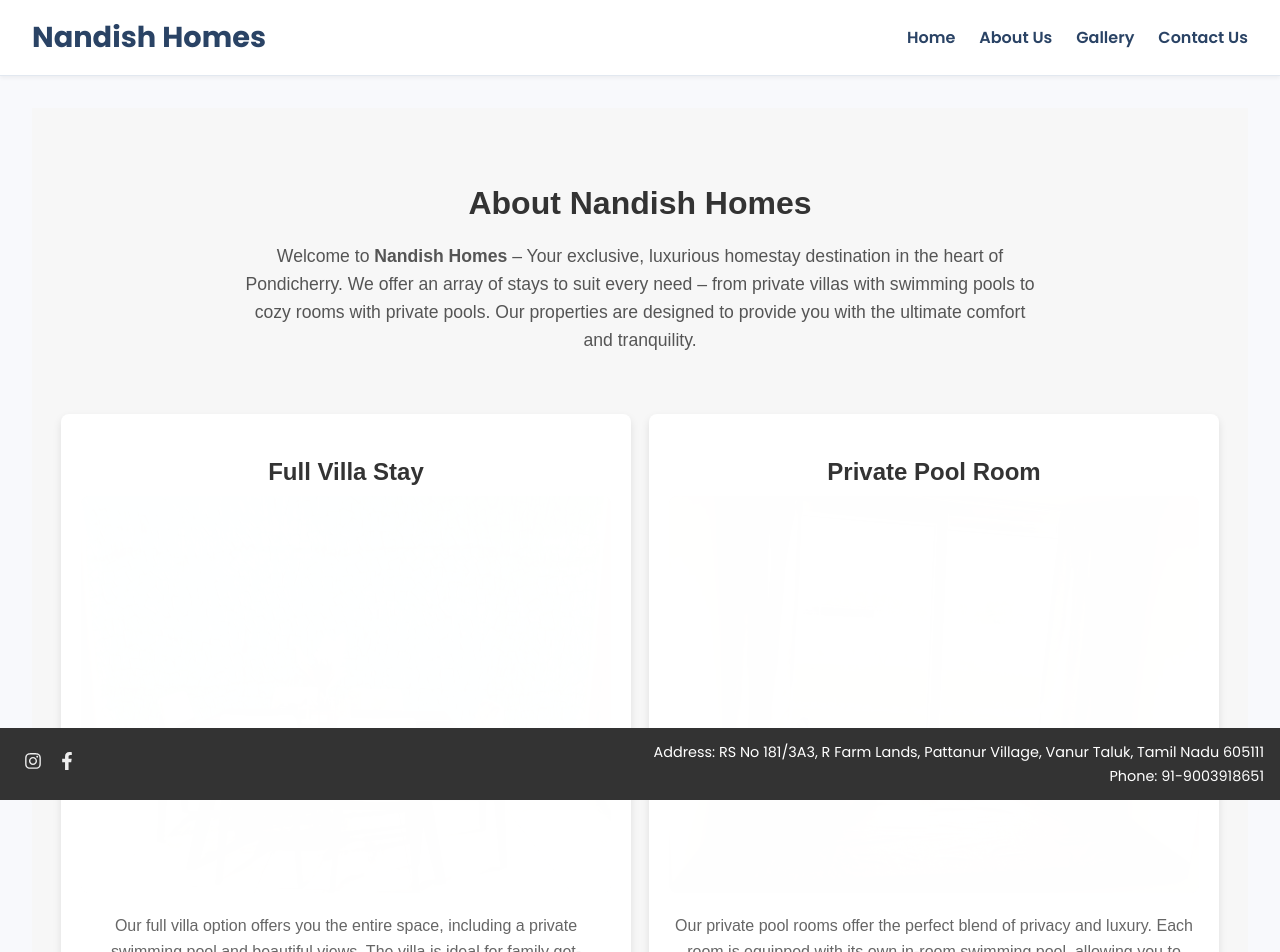
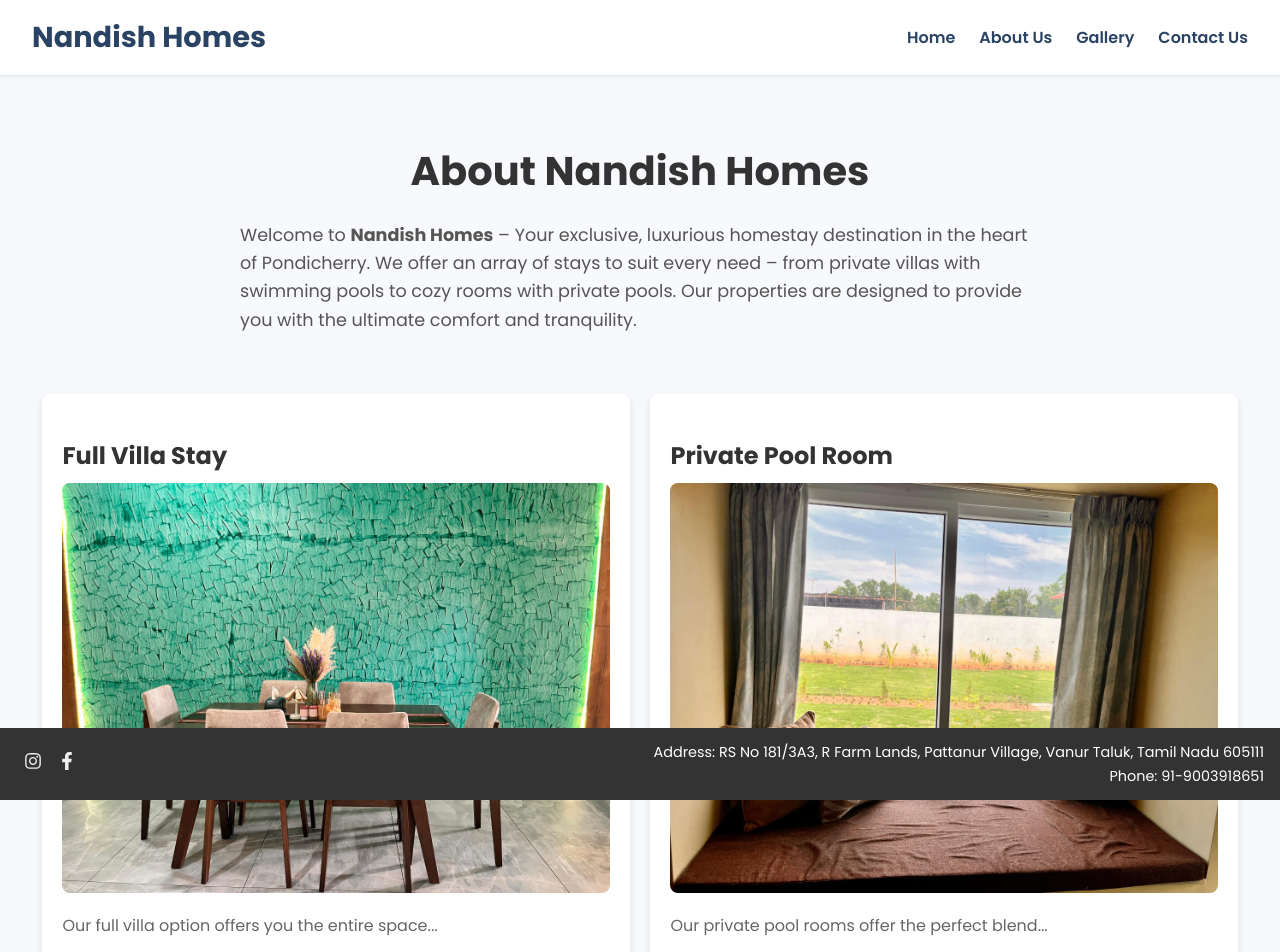
Before and after one commit to manishchandrajwar/nandishhomes, a React (Vite) app: page /about in a window 1280 px wide. Shown: the top 952 px of the page. Built offline with nearby package versions, Linux system fonts and the light colour scheme.

Commit message:
About us added

```diff
--- a/src/pages/AboutUs/AboutUs.jsx
+++ b/src/pages/AboutUs/AboutUs.jsx
@@ -1,4 +1,4 @@
-import React, { useState, useEffect } from "react";
+import React, { useState, useEffect, useRef } from "react";
 import "./aboutus.css";
 
 // Image Imports
@@ -22,6 +22,36 @@ import lawn2 from "../../assets/partylawn/img2.jpeg";
 import lawn3 from "../../assets/partylawn/img3.jpeg";
 import lawn4 from "../../assets/partylawn/img4.jpeg";
 
+// FadeImage Component
+const FadeImage = ({ src, alt }) => {
+  const [visible, setVisible] = useState(false);
+  const imageRef = useRef(null);
+
+  useEffect(() => {
+    const observer = new IntersectionObserver(
+      ([entry]) => {
+        if (entry.isIntersecting) {
+          setVisible(true);
+          observer.disconnect();
+        }
+      },
+      { threshold: 0.1 }
+    );
+
+    if (imageRef.current) observer.observe(imageRef.current);
+    return () => observer.disconnect();
+  }, []);
+
+  return (
+    <img
+      ref={imageRef}
+      src={src}
+      alt={alt}
+      className={`feature-image ${visible ? "visible" : ""}`}
+    />
+  );
+};
+
 const AboutUs = () => {
   const [currentImageIndex, setCurrentImageIndex] = useState(0);
   const [isVisible, setIsVisible] = useState(false);
@@ -33,34 +63,32 @@ const AboutUs = () => {
     [lawn1, lawn2, lawn3, lawn4],
   ];
 
-  // Image Transition logic
   useEffect(() => {
     const interval = setInterval(() => {
       setCurrentImageIndex((prevIndex) => (prevIndex + 1) % 4);
-    }, 3000); // Change every 3 seconds
+    }, 3000);
     return () => clearInterval(interval);
   }, []);
 
-  // Check if the About Us section is visible on scroll
   const checkVisibility = () => {
     const section = document.getElementById("about");
+    if (!section) return;
     const rect = section.getBoundingClientRect();
-    if (rect.top >= 0 && rect.bottom <= window.innerHeight) {
-      setIsVisible(true);
-    } else {
-      setIsVisible(false);
-    }
+    const isPartiallyVisible =
+      rect.top < window.innerHeight && rect.bottom > 0;
+    setIsVisible(isPartiallyVisible);
   };
 
   useEffect(() => {
     window.addEventListener("scroll", checkVisibility);
+    checkVisibility(); // run once on mount
     return () => window.removeEventListener("scroll", checkVisibility);
   }, []);
 
   return (
     <section
       id="about"
-  className={`about-section ${isVisible ? "fade-in-up" : ""}`}
+      className={`about-section ${isVisible ? "fade-in-up" : ""}`}
     >
       <h2>About Nandish Homes</h2>
       <p>
@@ -75,37 +103,36 @@ const AboutUs = () => {
         {[
           {
             title: "Full Villa Stay",
-            description:
-              "Our full villa option offers you the entire space, including a private swimming pool and beautiful views. The villa is ideal for family get-togethers, friends’ retreats, or even a quiet getaway.",
+            description: "Our full villa option offers you the entire space...",
             images: imagesPerSection[0],
           },
           {
             title: "Private Pool Room",
-            description:
-              "Our private pool rooms offer the perfect blend of privacy and luxury. Each room is equipped with its own in-room swimming pool, allowing you to unwind in style.",
+            description: "Our private pool rooms offer the perfect blend...",
             images: imagesPerSection[1],
           },
           {
             title: "Room Without Pool",
-            description:
-              "Enjoy the comfort of our well-furnished rooms without a pool, perfect for solo travelers or couples looking for a budget-friendly option in a serene environment.",
+            description: "Enjoy the comfort of our well-furnished rooms...",
             images: imagesPerSection[2],
           },
           {
             title: "Villa with Party Lawn",
             description:
-              "Host unforgettable events with our villa’s expansive party lawn. Whether it’s a birthday, wedding, or corporate event, our property is the ideal venue.",
+              "Host unforgettable events with our villa’s party lawn...",
             images: imagesPerSection[3],
           },
         ].map(({ title, description, images }, index) => (
-          <div key={index} className="feature-card">
+          <div
+            key={index}
+            className={`feature-card ${isVisible ? "fade-content" : ""}`}
+          >
             <h3>{title}</h3>
             <div className="image-slider">
               <div className="image-container">
-                <img
+                <FadeImage
                   src={images[currentImageIndex]}
-                  alt={title}
-                  className="feature-image"
+                  alt={`${title} ${currentImageIndex + 1}`}
                 />
               </div>
             </div>
--- a/src/pages/AboutUs/aboutus.css
+++ b/src/pages/AboutUs/aboutus.css
@@ -1,15 +1,22 @@
 /* About Us Section */
+
 .about-section {
-  background-color: #f7f7f7;
-  padding: 50px 20px;
-  text-align: center;
-  font-family: Arial, sans-serif;
+  opacity: 0;
+  transform: translateY(30px);
+  transition: all 0.6s ease-in-out;
+}
+
+.about-section.fade-in-up {
+  opacity: 1;
+  transform: translateY(0);
 }
 
 .about-section h2 {
-  font-size: 2rem;
+  font-size: 2.5rem;
+  font-weight: 800;
   margin-bottom: 20px;
   color: #333;
+  text-align: center;
 }
 
 .about-section p {
@@ -69,25 +76,11 @@
   object-fit: cover;
   border-radius: 8px;
   opacity: 0;
-  animation: fadeInOut 12s infinite;
+  transition: opacity 0.6s ease-in-out;
 }
 
-@keyframes fadeInOut {
-  0% {
-    opacity: 0;
-  }
-  25% {
-    opacity: 1;
-  }
-  50% {
-    opacity: 0;
-  }
-  75% {
-    opacity: 1;
-  }
-  100% {
-    opacity: 0;
-  }
+.feature-image.visible {
+  opacity: 1;
 }
 
 /* Media Queries for Mobile */
@@ -97,7 +90,7 @@
   }
 
   .about-section h2 {
-    font-size: 1.5rem;
+    font-size: 1.8rem;
   }
 
   .about-section p {
@@ -105,6 +98,7 @@
   }
 }
 
+/* Entrance Animation */
 @keyframes fadeInUp {
   0% {
     opacity: 0;
@@ -119,3 +113,34 @@
 .fade-in-up {
   animation: fadeInUp 1s ease-out forwards;
 }
+
+/* Content Fade on Scroll */
+@keyframes contentFadeIn {
+  0% {
+    opacity: 0;
+    transform: translateY(15px);
+  }
+  100% {
+    opacity: 1;
+    transform: translateY(0);
+  }
+}
+
+.feature-card.fade-content h3,
+.feature-card.fade-content p,
+.feature-card.fade-content .image-slider {
+  opacity: 0;
+  animation: contentFadeIn 0.6s ease-out forwards;
+}
+
+.feature-card.fade-content h3 {
+  animation-delay: 0.2s;
+}
+
+.feature-card.fade-content .image-slider {
+  animation-delay: 0.4s;
+}
+
+.feature-card.fade-content p {
+  animation-delay: 0.6s;
+}
```
